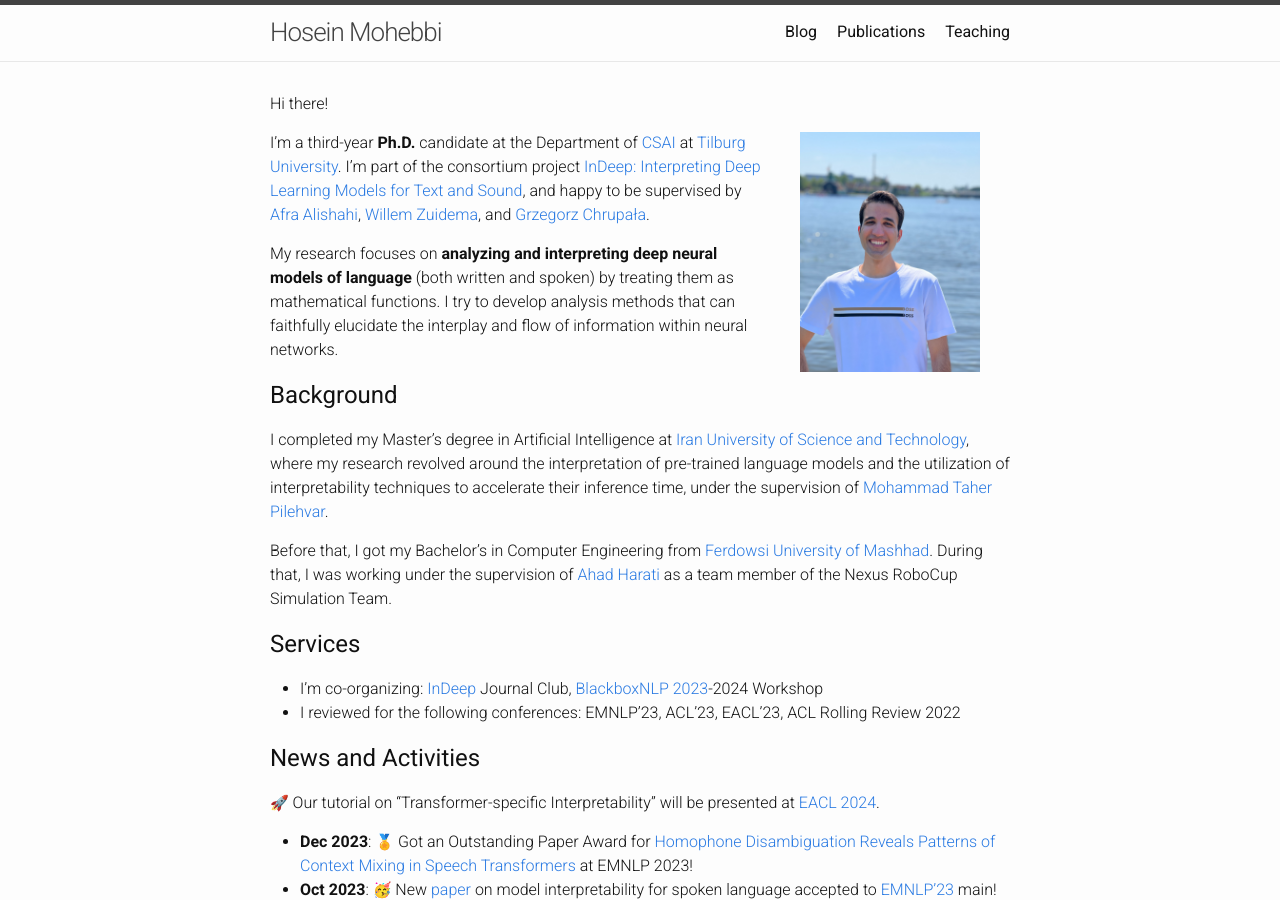
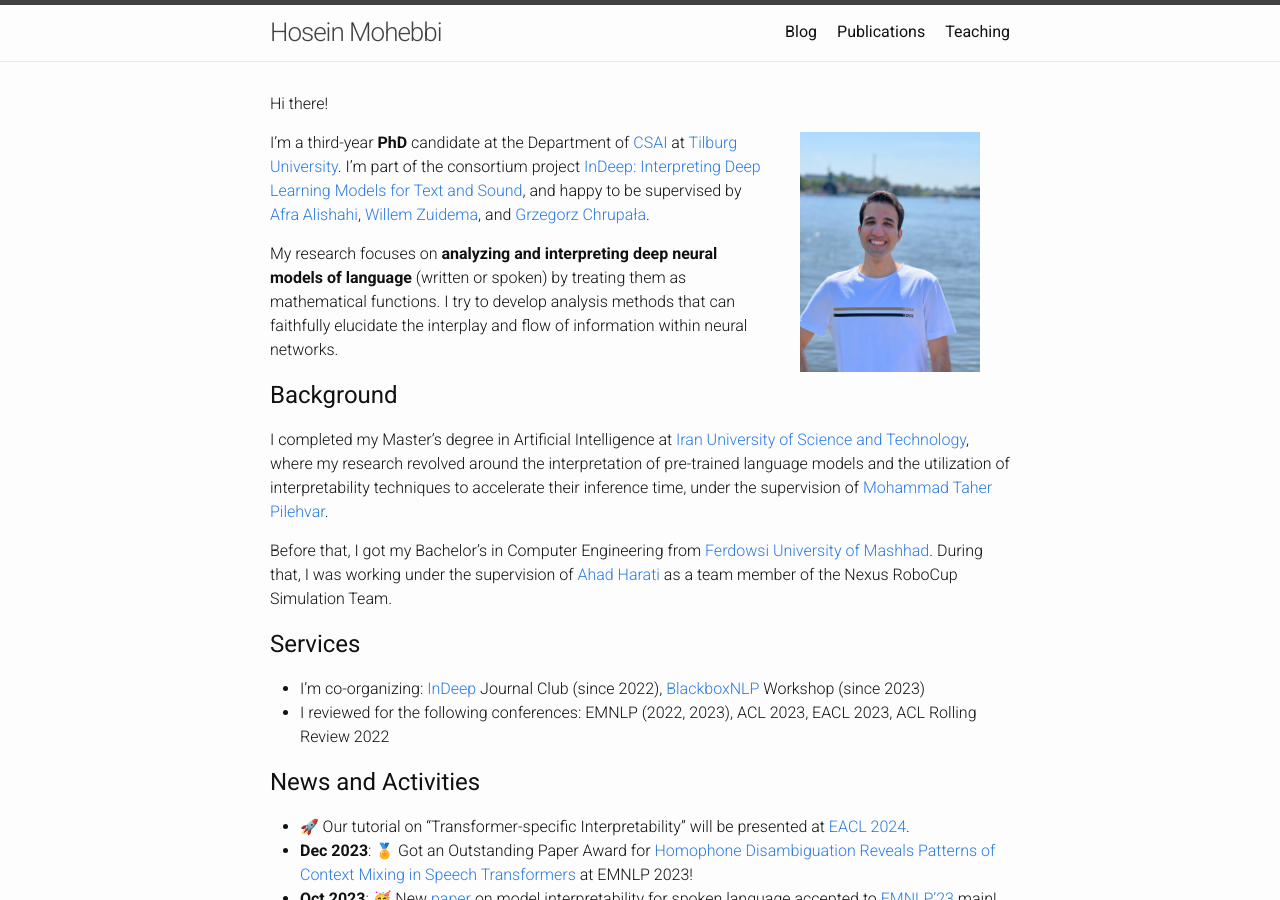
Before and after one commit to hmohebbi/hmohebbi.github.io, a Jekyll site: the page built from index.md, in a window 1280 px wide and 900 px high. Built offline with Jekyll 4.4.1, drawn with Linux system fonts in a browser that asks for light colours; a style sheet for code colours, icons or effects is not loaded.

Commit message:
Update index.md

```diff
--- a/index.md
+++ b/index.md
@@ -22,9 +22,9 @@ layout: default
 
 Hi there!
 
-I'm a third-year __Ph.D.__ candidate at the Department of [CSAI](https://www.tilburguniversity.edu/about/schools/tshd/departments/dca) at [Tilburg University](https://www.tilburguniversity.edu/). I'm part of the consortium project [InDeep: Interpreting Deep Learning Models for Text and Sound](https://projects.illc.uva.nl/indeep/), and happy to be supervised by [Afra Alishahi](http://afra.alishahi.name/), [Willem Zuidema](https://staff.fnwi.uva.nl/w.zuidema/), and [Grzegorz Chrupała](https://grzegorz.chrupala.me/).
+I'm a third-year __PhD__ candidate at the Department of [CSAI](https://www.tilburguniversity.edu/about/schools/tshd/departments/dca) at [Tilburg University](https://www.tilburguniversity.edu/). I'm part of the consortium project [InDeep: Interpreting Deep Learning Models for Text and Sound](https://projects.illc.uva.nl/indeep/), and happy to be supervised by [Afra Alishahi](http://afra.alishahi.name/), [Willem Zuidema](https://staff.fnwi.uva.nl/w.zuidema/), and [Grzegorz Chrupała](https://grzegorz.chrupala.me/).
 
-My research focuses on __analyzing and interpreting deep neural models of language__ (both written and spoken) by treating them as mathematical functions. I try to develop analysis methods that can faithfully elucidate the interplay and flow of information within neural networks.
+My research focuses on __analyzing and interpreting deep neural models of language__ (written or spoken) by treating them as mathematical functions. I try to develop analysis methods that can faithfully elucidate the interplay and flow of information within neural networks.
 
 ## Background
 <!-- ## <span style="color:#424242">Background </span> -->
@@ -35,12 +35,12 @@ Before that, I got my Bachelor’s in Computer Engineering from [Ferdowsi Univer
 
 ## Services
 <!-- ## <span style="color:#424242">Services </span> -->
-* I'm co-organizing: [InDeep](https://projects.illc.uva.nl/indeep/) Journal Club, [BlackboxNLP 2023](https://blackboxnlp.github.io/)-2024 Workshop
-* I reviewed for the following conferences: EMNLP'23, ACL'23, EACL'23, ACL Rolling Review 2022
+* I'm co-organizing: [InDeep](https://projects.illc.uva.nl/indeep/) Journal Club (since 2022), [BlackboxNLP](https://blackboxnlp.github.io/) Workshop (since 2023)
+* I reviewed for the following conferences: EMNLP (2022, 2023), ACL 2023, EACL 2023, ACL Rolling Review 2022
 
 ## News and Activities
 <!-- ## <span style="color:#424242">News and Activities </span> -->
-<span class="emoji">🚀</span> Our tutorial on "Transformer-specific Interpretability" will be presented at [EACL 2024](https://2024.eacl.org/program/tutorials/).
+* <span class="emoji">🚀</span> Our tutorial on "Transformer-specific Interpretability" will be presented at [EACL 2024](https://2024.eacl.org/program/tutorials/).
 * __Dec 2023__: <span class="emoji">🏅</span> Got an Outstanding Paper Award for [Homophone Disambiguation Reveals Patterns of Context Mixing in Speech Transformers](https://aclanthology.org/2023.emnlp-main.513/) at EMNLP 2023!
 * __Oct 2023__: <span class="emoji">🥳</span> New [paper](https://arxiv.org/abs/2310.09925) on model interpretability for spoken language accepted to [EMNLP'23](https://2023.emnlp.org/) main!
 * __Oct 2023__: New pre-print: [DecoderLens: Layerwise Interpretation of Encoder-Decoder Transformers](https://arxiv.org/abs/2310.03686)
```
